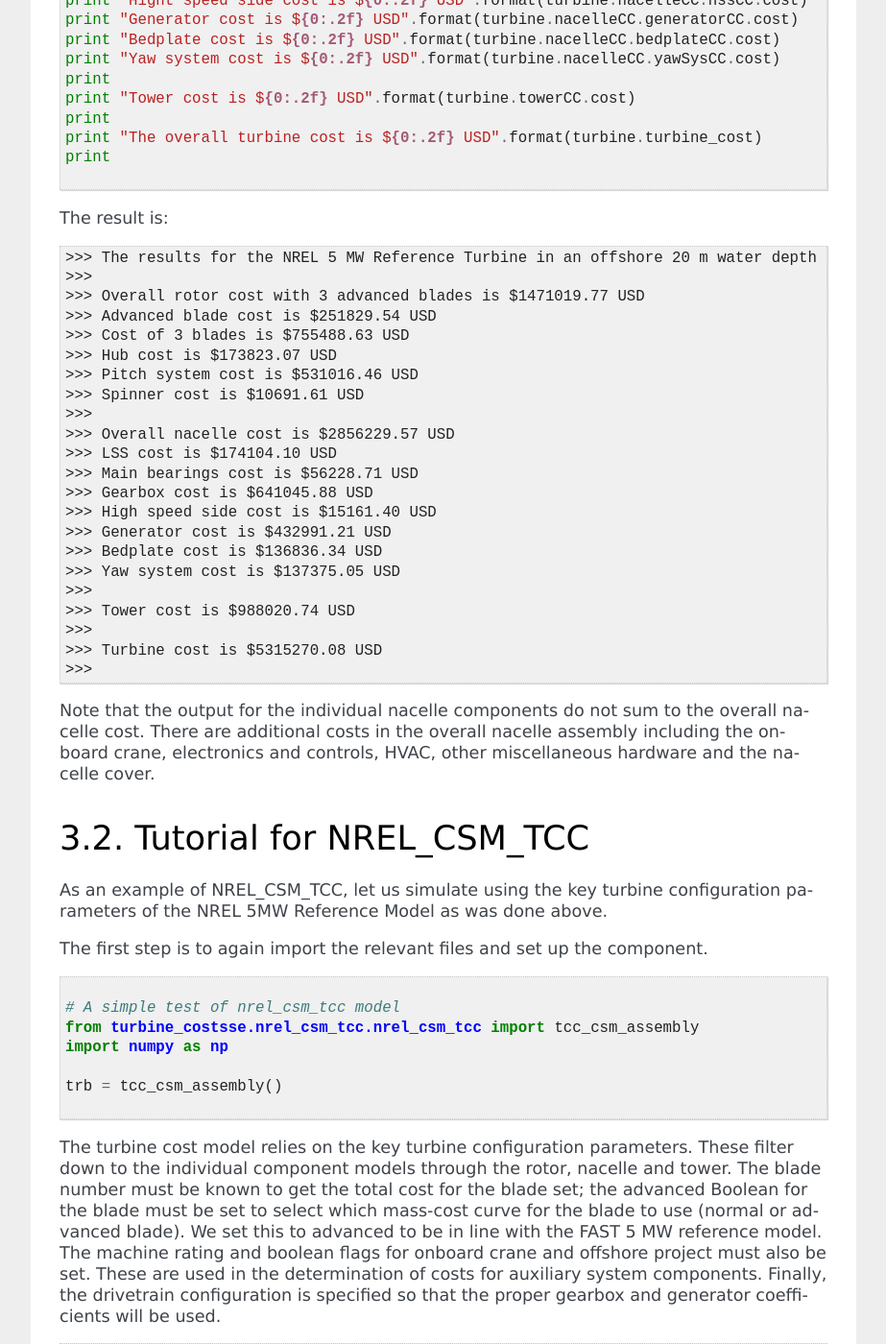
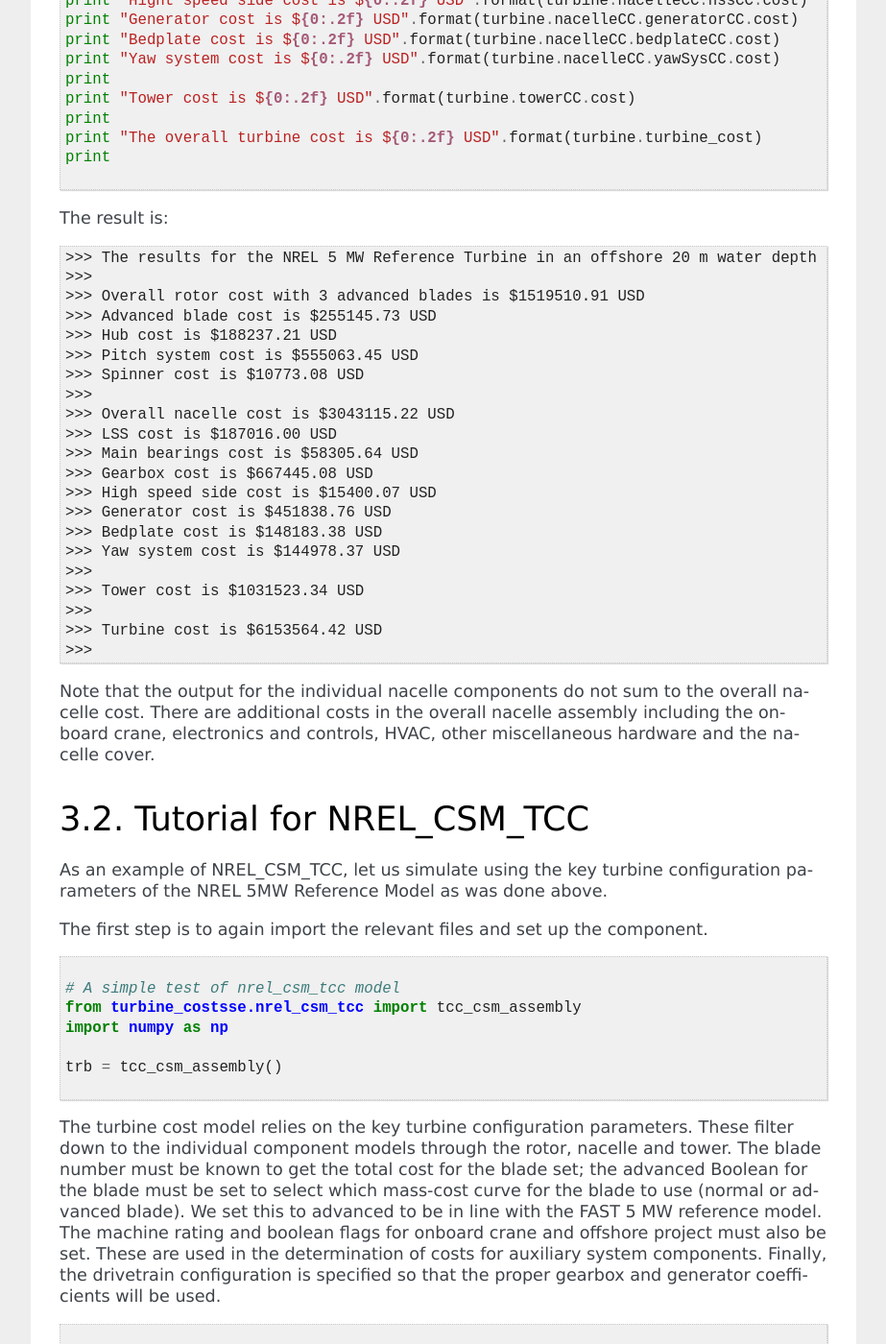
Before and after one commit to WISDEM/Turbine_CostsSE, a Sphinx documentation site: the page built from docs/tutorial.rst, in a window 1280 px wide and 1400 px high, scrolled down 1973 px. Shown: the whole window at 96% size, without its empty margins (198-1121 px from the left). Built offline with Sphinx 7.4.7, drawn with Linux system fonts in a browser that asks for light colours; cross-references to code outside the pages are shown as plain code; some of the changed text lies outside the part shown.

Commit message:
updating docs for changes to structure of models

```diff
--- a/docs/documentation.rst
+++ b/docs/documentation.rst
@@ -67,7 +67,7 @@
 
 The following inputs and outputs are defined for NREL_CSM_TCC:
 
-.. literalinclude:: ../src/turbine_costsse/nrel_csm_tcc/nrel_csm_tcc.py
+.. literalinclude:: ../src/turbine_costsse/nrel_csm_tcc.py
     :language: python
     :start-after: tcc_csm_assembly(Assembly)
     :end-before: def configure(self)
@@ -75,28 +75,28 @@
 
 Referenced Sub-System Modules (Blades)
 ======================================
-.. module:: turbine_costsse.nrel_csm_tcc.blades_csm_component
+.. module:: turbine_costsse.nrel_csm_tcc
 .. class:: blades_csm_component
 
 Referenced Sub-System Modules (Hub)
 ===================================
-.. module:: turbine_costsse.nrel_csm_tcc.hub_csm_component
+.. module:: turbine_costsse.nrel_csm_tcc
 .. class:: hub_csm_component
 
 
 Referenced Sub-System Modules (Nacelle)
 =======================================
-.. module:: turbine_costsse.nrel_csm_tcc.nacelle_csm_component
+.. module:: turbine_costsse.nrel_csm_tcc
 .. class:: nacelle_csm_component
 
 Referenced Sub-System Modules (Tower)
 =====================================
-.. module:: turbine_costsse.nrel_csm_tcc.tower_csm_component
+.. module:: turbine_costsse.nrel_csm_tcc
 .. class:: tower_csm_component
 
 Referenced Turbine Cost Modules
 ===============================
-.. module:: turbine_costsse.nrel_csm_tcc.nrel_csm_tcc
+.. module:: turbine_costsse.nrel_csm_tcc
 .. class:: tcc_csm_assembly
 .. class:: tcc_csm_component
 .. class:: rotor_mass_adder
--- a/docs/examples/example.py
+++ b/docs/examples/example.py
@@ -1,7 +1,7 @@
 # 1 ---------
 
 # A simple test of turbine_costsse model
-from turbine_costsse.turbine_costsse.turbine_costsse import Turbine_CostsSE
+from turbine_costsse.turbine_costsse import Turbine_CostsSE
 
 turbine = Turbine_CostsSE()
 
@@ -79,7 +79,7 @@
 # 6 ----------
 
 # A simple test of nrel_csm_tcc model
-from turbine_costsse.nrel_csm_tcc.nrel_csm_tcc import tcc_csm_assembly
+from turbine_costsse.nrel_csm_tcc import tcc_csm_assembly
 import numpy as np
 
 trb = tcc_csm_assembly()
--- a/docs/tutorial.rst
+++ b/docs/tutorial.rst
@@ -48,25 +48,24 @@
 
 >>> The results for the NREL 5 MW Reference Turbine in an offshore 20 m water depth location are:
 >>>
->>> Overall rotor cost with 3 advanced blades is $1471019.77 USD
->>> Advanced blade cost is $251829.54 USD
->>> Cost of 3 blades is $755488.63 USD
->>> Hub cost is $173823.07 USD
->>> Pitch system cost is $531016.46 USD
->>> Spinner cost is $10691.61 USD
+>>> Overall rotor cost with 3 advanced blades is $1519510.91 USD
+>>> Advanced blade cost is $255145.73 USD
+>>> Hub cost is $188237.21 USD
+>>> Pitch system cost is $555063.45 USD
+>>> Spinner cost is $10773.08 USD
 >>>
->>> Overall nacelle cost is $2856229.57 USD
->>> LSS cost is $174104.10 USD
->>> Main bearings cost is $56228.71 USD
->>> Gearbox cost is $641045.88 USD
->>> High speed side cost is $15161.40 USD
->>> Generator cost is $432991.21 USD
->>> Bedplate cost is $136836.34 USD
->>> Yaw system cost is $137375.05 USD
+>>> Overall nacelle cost is $3043115.22 USD
+>>> LSS cost is $187016.00 USD
+>>> Main bearings cost is $58305.64 USD
+>>> Gearbox cost is $667445.08 USD
+>>> High speed side cost is $15400.07 USD
+>>> Generator cost is $451838.76 USD
+>>> Bedplate cost is $148183.38 USD
+>>> Yaw system cost is $144978.37 USD
 >>>
->>> Tower cost is $988020.74 USD
+>>> Tower cost is $1031523.34 USD
 >>>
->>> Turbine cost is $5315270.08 USD
+>>> Turbine cost is $6153564.42 USD
 >>>
 
 Note that the output for the individual nacelle components do not sum to the overall nacelle cost.  There are additional costs in the overall nacelle assembly including the onboard crane, electronics and controls, HVAC, other miscellaneous hardware and the nacelle cover.
```
Also changed, not shown: other parts of docs/documentation.rst (+6 -6 lines), other parts of docs/tutorial.rst (+2 -2 lines), 2 other files.
